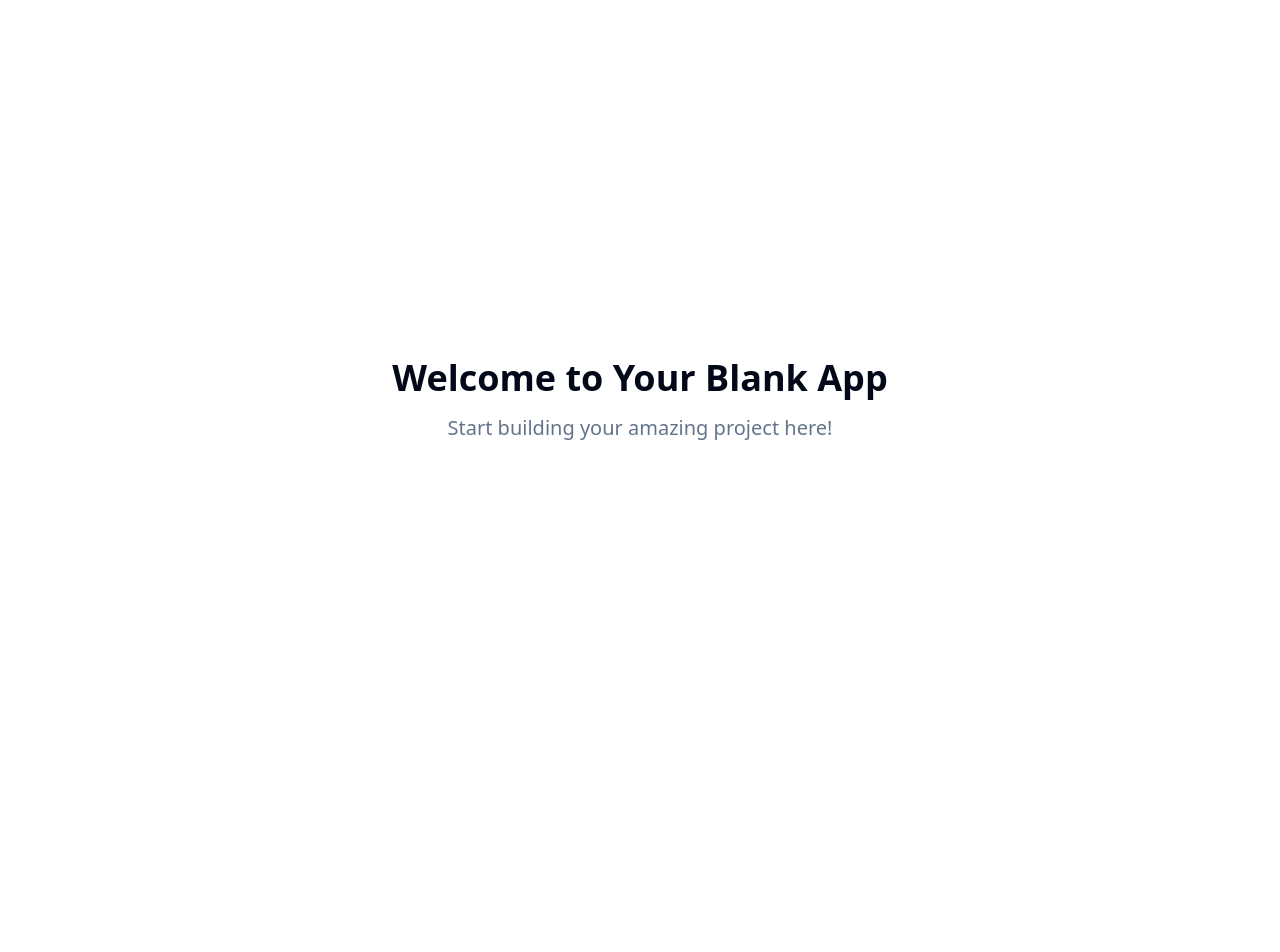
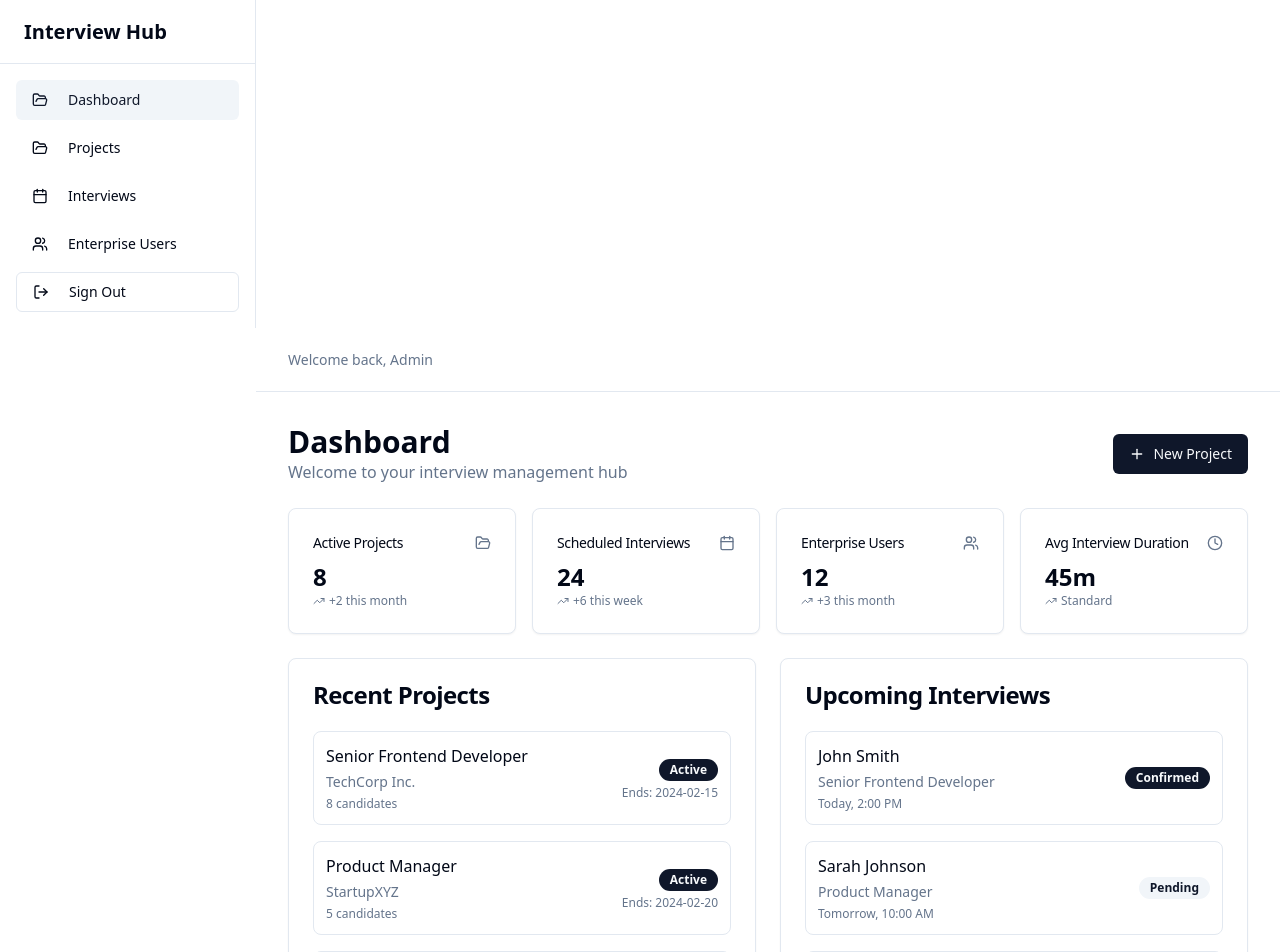
Before and after one commit to sircodezalot/talent-pilot-pro, a React (Vite) app: page / in a window 1280 px wide. Shown: the top 952 px of the page. Before the commit the page ends 800 px from the top, so only its background shows below. Built offline with nearby package versions, Linux system fonts and the light colour scheme.

Commit message:
Add dashboard page
Add a dashboard page to the frontend application.

```diff
--- /dev/null
+++ b/src/components/dashboard/DashboardOverview.tsx
@@ -0,0 +1,180 @@
+import { Card, CardContent, CardHeader, CardTitle } from "@/components/ui/card";
+import { Button } from "@/components/ui/button";
+import { Badge } from "@/components/ui/badge";
+import {
+  Users,
+  FolderOpen,
+  Calendar,
+  Clock,
+  Plus,
+  TrendingUp
+} from "lucide-react";
+
+export const DashboardOverview = () => {
+  const stats = [
+    {
+      title: "Active Projects",
+      value: "8",
+      icon: FolderOpen,
+      trend: "+2 this month"
+    },
+    {
+      title: "Scheduled Interviews",
+      value: "24",
+      icon: Calendar,
+      trend: "+6 this week"
+    },
+    {
+      title: "Enterprise Users",
+      value: "12",
+      icon: Users,
+      trend: "+3 this month"
+    },
+    {
+      title: "Avg Interview Duration",
+      value: "45m",
+      icon: Clock,
+      trend: "Standard"
+    }
+  ];
+
+  const recentProjects = [
+    {
+      id: 1,
+      name: "Senior Frontend Developer",
+      company: "TechCorp Inc.",
+      candidates: 8,
+      status: "Active",
+      endDate: "2024-02-15"
+    },
+    {
+      id: 2,
+      name: "Product Manager",
+      company: "StartupXYZ",
+      candidates: 5,
+      status: "Active",
+      endDate: "2024-02-20"
+    },
+    {
+      id: 3,
+      name: "Data Scientist",
+      company: "DataFlow Ltd",
+      candidates: 12,
+      status: "Draft",
+      endDate: "2024-02-25"
+    }
+  ];
+
+  const upcomingInterviews = [
+    {
+      id: 1,
+      candidate: "John Smith",
+      position: "Senior Frontend Developer",
+      time: "Today, 2:00 PM",
+      status: "Confirmed"
+    },
+    {
+      id: 2,
+      candidate: "Sarah Johnson",
+      position: "Product Manager",
+      time: "Tomorrow, 10:00 AM",
+      status: "Pending"
+    },
+    {
+      id: 3,
+      candidate: "Mike Chen",
+      position: "Data Scientist",
+      time: "Feb 2, 3:00 PM",
+      status: "Confirmed"
+    }
+  ];
+
+  return (
+    <div className="space-y-6">
+      {/* Header */}
+      <div className="flex justify-between items-center">
+        <div>
+          <h1 className="text-3xl font-bold">Dashboard</h1>
+          <p className="text-muted-foreground">Welcome to your interview management hub</p>
+        </div>
+        <Button className="gap-2">
+          <Plus className="h-4 w-4" />
+          New Project
+        </Button>
+      </div>
+
+      {/* Stats Grid */}
+      <div className="grid gap-4 md:grid-cols-2 lg:grid-cols-4">
+        {stats.map((stat) => {
+          const Icon = stat.icon;
+          return (
+            <Card key={stat.title}>
+              <CardHeader className="flex flex-row items-center justify-between space-y-0 pb-2">
+                <CardTitle className="text-sm font-medium">{stat.title}</CardTitle>
+                <Icon className="h-4 w-4 text-muted-foreground" />
+              </CardHeader>
+              <CardContent>
+                <div className="text-2xl font-bold">{stat.value}</div>
+                <p className="text-xs text-muted-foreground flex items-center gap-1">
+                  <TrendingUp className="h-3 w-3" />
+                  {stat.trend}
+                </p>
+              </CardContent>
+            </Card>
+          );
+        })}
+      </div>
+
+      <div className="grid gap-6 lg:grid-cols-2">
+        {/* Recent Projects */}
+        <Card>
+          <CardHeader>
+            <CardTitle>Recent Projects</CardTitle>
+          </CardHeader>
+          <CardContent>
+            <div className="space-y-4">
+              {recentProjects.map((project) => (
+                <div key={project.id} className="flex items-center justify-between p-3 rounded-lg border">
+                  <div className="space-y-1">
+                    <p className="font-medium">{project.name}</p>
+                    <p className="text-sm text-muted-foreground">{project.company}</p>
+                    <p className="text-xs text-muted-foreground">{project.candidates} candidates</p>
+                  </div>
+                  <div className="text-right space-y-1">
+                    <Badge variant={project.status === "Active" ? "default" : "secondary"}>
+                      {project.status}
+                    </Badge>
+                    <p className="text-xs text-muted-foreground">Ends: {project.endDate}</p>
+                  </div>
+                </div>
+              ))}
+            </div>
+          </CardContent>
+        </Card>
+
+        {/* Upcoming Interviews */}
+        <Card>
+          <CardHeader>
+            <CardTitle>Upcoming Interviews</CardTitle>
+          </CardHeader>
+          <CardContent>
+            <div className="space-y-4">
+              {upcomingInterviews.map((interview) => (
+                <div key={interview.id} className="flex items-center justify-between p-3 rounded-lg border">
+                  <div className="space-y-1">
+                    <p className="font-medium">{interview.candidate}</p>
+                    <p className="text-sm text-muted-foreground">{interview.position}</p>
+                    <p className="text-xs text-muted-foreground">{interview.time}</p>
+                  </div>
+                  <Badge variant={interview.status === "Confirmed" ? "default" : "secondary"}>
+                    {interview.status}
+                  </Badge>
+                </div>
+              ))}
+            </div>
+          </CardContent>
+        </Card>
+      </div>
+    </div>
+  );
+};
--- /dev/null
+++ b/src/components/layout/DashboardLayout.tsx
@@ -0,0 +1,108 @@
+import { useState } from "react";
+import { Button } from "@/components/ui/button";
+import { Card, CardContent, CardHeader, CardTitle } from "@/components/ui/card";
+import {
+  Users,
+  FolderOpen,
+  Calendar,
+  Settings,
+  LogOut,
+  Menu,
+  X
+} from "lucide-react";
+
+interface DashboardLayoutProps {
+  children: React.ReactNode;
+}
+
+export const DashboardLayout = ({ children }: DashboardLayoutProps) => {
+  const [activeTab, setActiveTab] = useState("dashboard");
+  const [sidebarOpen, setSidebarOpen] = useState(false);
+
+  const navigation = [
+    { id: "dashboard", name: "Dashboard", icon: FolderOpen },
+    { id: "projects", name: "Projects", icon: FolderOpen },
+    { id: "interviews", name: "Interviews", icon: Calendar },
+    { id: "users", name: "Enterprise Users", icon: Users },
+    { id: "settings", name: "Settings", icon: Settings },
+  ];
+
+  return (
+    <div className="min-h-screen bg-background">
+      {/* Mobile sidebar backdrop */}
+      {sidebarOpen && (
+        <div
+          className="fixed inset-0 z-40 bg-black/50 lg:hidden"
+          onClick={() => setSidebarOpen(false)}
+        />
+      )}
+
+      {/* Sidebar */}
+      <div className={`
+        fixed inset-y-0 left-0 z-50 w-64 bg-card border-r transform transition-transform duration-200 ease-in-out
+        ${sidebarOpen ? 'translate-x-0' : '-translate-x-full'}
+        lg:translate-x-0 lg:static lg:inset-0
+      `}>
+        <div className="flex items-center justify-between h-16 px-6 border-b">
+          <h1 className="text-xl font-bold">Interview Hub</h1>
+          <Button
+            variant="ghost"
+            size="icon"
+            className="lg:hidden"
+            onClick={() => setSidebarOpen(false)}
+          >
+            <X className="h-5 w-5" />
+          </Button>
+        </div>
+
+        <nav className="p-4 space-y-2">
+          {navigation.map((item) => {
+            const Icon = item.icon;
+            return (
+              <Button
+                key={item.id}
+                variant={activeTab === item.id ? "secondary" : "ghost"}
+                className="w-full justify-start"
+                onClick={() => setActiveTab(item.id)}
+              >
+                <Icon className="mr-3 h-4 w-4" />
+                {item.name}
+              </Button>
+            );
+          })}
+        </nav>
+
+        <div className="absolute bottom-4 left-4 right-4">
+          <Button variant="outline" className="w-full justify-start">
+            <LogOut className="mr-3 h-4 w-4" />
+            Sign Out
+          </Button>
+        </div>
+      </div>
+
+      {/* Main content */}
+      <div className="lg:pl-64">
+        {/* Top bar */}
+        <div className="flex items-center justify-between h-16 px-6 bg-card border-b lg:px-8">
+          <Button
+            variant="ghost"
+            size="icon"
+            className="lg:hidden"
+            onClick={() => setSidebarOpen(true)}
+          >
+            <Menu className="h-5 w-5" />
+          </Button>
+
+          <div className="flex items-center space-x-4">
+            <span className="text-sm text-muted-foreground">Welcome back, Admin</span>
+          </div>
+        </div>
+
+        {/* Page content */}
+        <main className="p-6 lg:p-8">
+          {children}
+        </main>
+      </div>
+    </div>
+  );
+};
--- a/src/pages/Index.tsx
+++ b/src/pages/Index.tsx
@@ -1,13 +1,11 @@
-// Update this page (the content is just a fallback if you fail to update the page)
+import { DashboardLayout } from "@/components/layout/DashboardLayout";
+import { DashboardOverview } from "@/components/dashboard/DashboardOverview";
 
 const Index = () => {
   return (
-    <div className="min-h-screen flex items-center justify-center bg-background">
-      <div className="text-center">
-        <h1 className="text-4xl font-bold mb-4">Welcome to Your Blank App</h1>
-        <p className="text-xl text-muted-foreground">Start building your amazing project here!</p>
-      </div>
-    </div>
+    <DashboardLayout>
+      <DashboardOverview />
+    </DashboardLayout>
   );
 };
 
```
